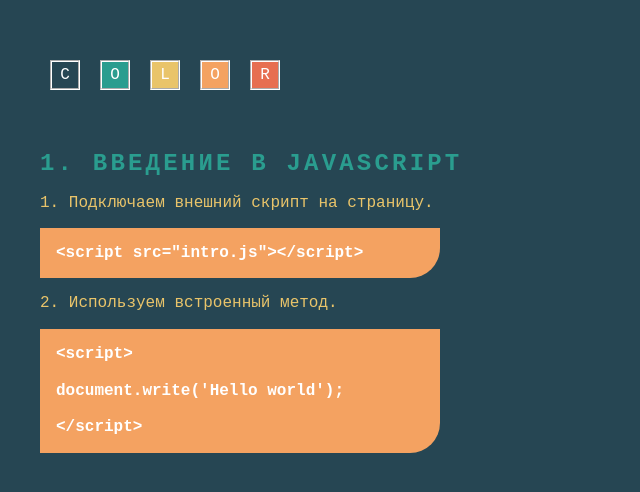
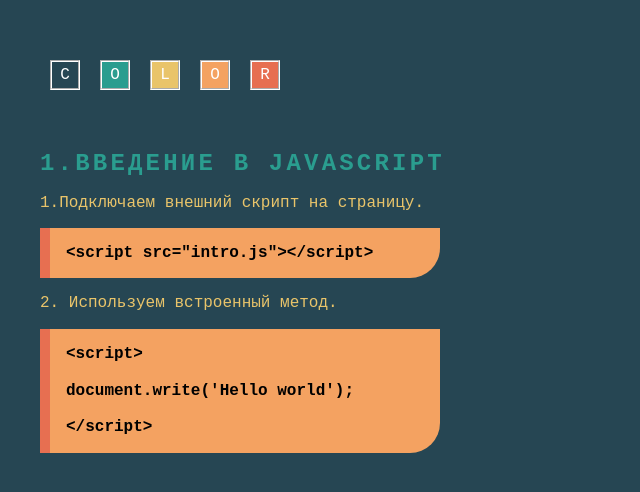
Before and after one commit to G-T-W-Y/ColorJS, a plain HTML site: page index.html in a window 1280 px wide. Shown: the whole page, without its empty margins (0-640 px from the left). Drawn offline with nearby package versions, Linux system fonts and the light colour scheme.

Commit message:
update files

```diff
--- a/css/style.css
+++ b/css/style.css
@@ -48,6 +48,7 @@ h1, h2, h3, h4, h5, h6 {
 h3 {
 	font-size: 1.5rem;
 	letter-spacing: 0.2rem;
+	text-transform: uppercase;
 	color: var(--persian-green);
 }
 
@@ -103,7 +104,9 @@ p {
 	max-width: 400px;
 	padding: 1rem;
 	border-bottom-right-radius: 30px;
+	border-left: 10px solid var(--burnt-sienna);
 	font-weight: bold;
+	color: #000;
 }
 
 .container {
--- a/index.html
+++ b/index.html
@@ -5,7 +5,7 @@
     <meta charset="UTF-8">
     <meta name="viewport" content="width=device-width, initial-scale=1.0">
     <meta http-equiv="X-UA-Compatible" content="ie=edge">
-    <title>Color JS</title>
+    <title>ColorJS</title>
     <link rel="stylesheet" href="https://use.fontawesome.com/releases/v5.2.0/css/all.css" integrity="sha384-hWVjflwFxL6sNzntih27bfxkr27PmbbK/iSvJ+a4+0owXq79v+lsFkW54bOGbiDQ" crossorigin="anonymous">
     <link rel="stylesheet" type="text/css" href="css/normalize.css">
     <link rel="stylesheet" type="text/css" href="css/style.css">
@@ -27,8 +27,8 @@
         </header>
         <main>
             <section class="lesson-1 wrapper" id="lesson-1">
-                <h3>1. ВВЕДЕНИЕ В JAVASCRIPT</h3>
-                <p>1. Подключаем внешний скрипт на страницу.</p>
+                <h3>1.ВВЕДЕНИЕ В JAVASCRIPT</h3>
+                <p>1.Подключаем внешний скрипт на страницу.</p>
                 <div class="code sandy-brown">
                     <code>
                         <span><</span>script src="intro.js"<span>></span><span><</span>/script<span>></span>
```
